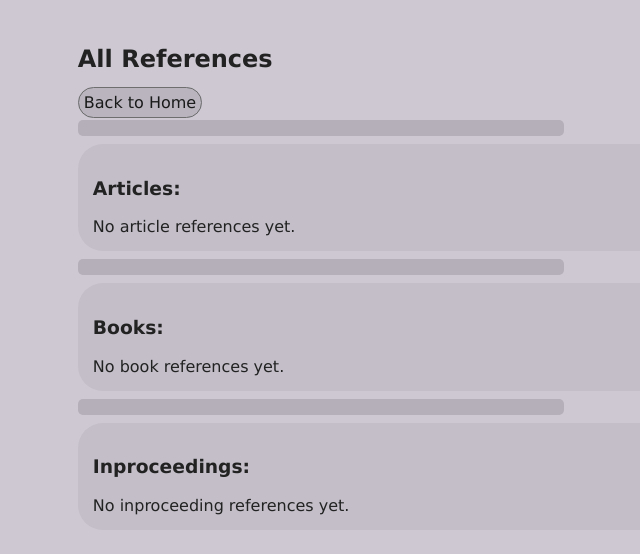
After one commit to imsyc75/YVVLE, a Flask app: template src/templates/view_references.html in a window 1280 px wide. The commit adds this page. Shown: the top 554 px of the page, without its empty margins (319-959 px from the left). Run offline with Flask 3, Linux system fonts and the light colour scheme; the template is opened without the code that fills it, so the values that code supplies are empty.

Commit message:
Added a view of all references

```diff
--- a/src/app.py
+++ b/src/app.py
@@ -68,6 +68,43 @@ def view_inproceedings():
                 (inproceedings[i], lines[0], lines[1:(len(lines) - 1)], lines[-1]))
 
         return render_template("view_inproceedings.html", inproceedings=inprocs_tuple)
+    except Exception as error:
+        print(str(error))
+        flash(str(error))
+        return redirect("/")
+
+
+@app.route("/view_references")
+def view_references():
+    try:
+        books = get_books()
+        parsed_books = bibtex_parser.parse_books_to_list()
+
+        books_tuple = []
+        for i in range(len(books)):
+            lines = parsed_books[i].split('\n')
+            books_tuple.append(
+                (books[i], lines[0], lines[1:(len(lines) - 1)], lines[-1]))
+
+        articles = get_articles()
+        parsed_articles = bibtex_parser.parse_articles_to_list()
+
+        articles_tuple = []
+        for i in range(len(articles)):
+            lines = parsed_articles[i].split('\n')
+            articles_tuple.append(
+                (articles[i], lines[0], lines[1:(len(lines) - 1)], lines[-1]))
+
+        inproceedings = get_inproceedings()
+        parsed_inprocs = bibtex_parser.parse_inproceedings_to_list()
+
+        inprocs_tuple = []
+        for i in range(len(inproceedings)):
+            lines = parsed_inprocs[i].split('\n')
+            inprocs_tuple.append(
+                (inproceedings[i], lines[0], lines[1:(len(lines) - 1)], lines[-1]))
+
+        return render_template("view_references.html", books=books_tuple, articles=articles_tuple, inproceedings=inprocs_tuple)
     except Exception as error:
         print(str(error))
         flash(str(error))
@@ -226,6 +263,7 @@ def add_doi():
         flash(str(error))
         return redirect("/doi")
 
+
 @app.route("/edit_book/<key>")
 def edit_book(key):
     try:
@@ -239,6 +277,7 @@ def edit_book(key):
         print(str(error))
         flash(str(error))
         return redirect("/view_books")
+
 
 @app.route("/edit_article/<key>")
 def edit_article(key):
@@ -254,6 +293,7 @@ def edit_article(key):
         flash(str(error))
         return redirect("/view_articles")
 
+
 @app.route("/edit_inproceedings/<key>")
 def edit_inproceedings(key):
     try:
@@ -267,6 +307,7 @@ def edit_inproceedings(key):
         print(str(error))
         flash(str(error))
         return redirect("/view_inproceedings")
+
 
 @app.route("/update_book", methods=["POST"])
 def update_book():
@@ -288,6 +329,7 @@ def update_book():
         flash(str(error))
         return redirect(f"/edit_book/{old_key}")
 
+
 @app.route("/update_article", methods=["POST"])
 def update_article():
     old_key = request.form.get("old_key")
@@ -305,6 +347,7 @@ def update_article():
         print(str(error))
         flash(str(error))
         return redirect(f"/edit_article/{old_key}")
+
 
 @app.route("/update_inproceedings", methods=["POST"])
 def update_inproceedings():
--- a/src/static/styles/style.css
+++ b/src/static/styles/style.css
@@ -93,6 +93,11 @@ label {
   width: 40em;
 }
 
+hr.rounded {
+  border: 8px solid rgb(180, 175, 185);
+  border-radius: 5px;
+}
+
 .info {
   display: table;
   width: 40em;
--- /dev/null
+++ b/src/templates/view_references.html
@@ -0,0 +1,103 @@
+{% extends "layout.html" %}
+{% block title %}
+View All References
+{% endblock %}
+{% block body %}
+
+<h2>All References</h2>
+
+<div>
+    <a href="/">Back to Home</a>
+</div>
+<hr class="rounded">
+<div class="list">
+    <h3>Articles:</h3>
+    {% if articles %}
+    {% for article in articles %}
+    <div class="info">
+        <p>Key: {{ article[0].key }}</p>
+
+        <p>Author: {{ article[0].author }}</p>
+
+        <p>Title: {{ article[0].title }}</p>
+
+        <p>Year: {{ article[0].year }}</p>
+
+        <p>Journal: {{ article[0].journal }}</p>
+        <div class="bib">
+            {{ article[1] }}
+            {% for line in article[2] %}
+            {{ line }}
+            {% endfor %}
+            {{ article[3] }}
+        </div>
+    </div>
+    <a href="/edit_article/{{ article[0].key }}" class="button">Edit Reference</a>
+    <hr>
+    {% endfor %}
+    {% else %}
+    No article references yet.
+    {% endif %}
+</div>
+<hr class="rounded">
+<div class="list">
+    <h3>Books:</h3>
+    {% if books %}
+    {% for book in books %}
+    <div class="info">
+        <p>Key: {{ book[0].key }}</p>
+
+        <p>Author: {{ book[0].author }}</p>
+
+        <p>Title: {{ book[0].title }}</p>
+
+        <p>Year: {{ book[0].year }}</p>
+
+        <p>Publisher: {{ book[0].publisher }}</p>
+        <div class="bib">
+            {{ book[1] }}
+            {% for line in book[2] %}
+            {{ line }}
+            {% endfor %}
+            {{ book[3] }}
+        </div>
+    </div>
+    <a href="/edit_book/{{ book[0].key }}" class="button">Edit Reference</a>
+    <hr>
+    {% endfor %}
+    {% else %}
+    No book references yet.
+    {% endif %}
+</div>
+<hr class="rounded">
+<div class="list">
+    <h3>Inproceedings:</h3>
+    {% if inproceedings %}
+    {% for inproceeding in inproceedings %}
+    <div class="info">
+        <p>Key: {{ inproceeding[0].key }}</p>
+
+        <p>Author: {{ inproceeding[0].author }}</p>
+
+        <p>Title: {{ inproceeding[0].title }}</p>
+
+        <p>Year: {{ inproceeding[0].year }}</p>
+
+        <p>Booktitle: {{ inproceeding[0].booktitle }}</p>
+        <div class="bib">
+            {{ inproceeding[1] }}
+            {% for line in inproceeding[2] %}
+            {{ line }}
+            {% endfor %}
+            {{ inproceeding[3] }}
+        </div>
+    </div>
+    <a href="/edit_inproceedings/{{ inproceeding[0].key }}" class="button">Edit Reference</a>
+    <hr>
+    {% endfor %}
+    {% else %}
+    No inproceeding references yet.
+    {% endif %}
+</div>
+
+{% endblock %}
```
Also changed, not shown: src/templates/index.html (+8 -4 lines).
